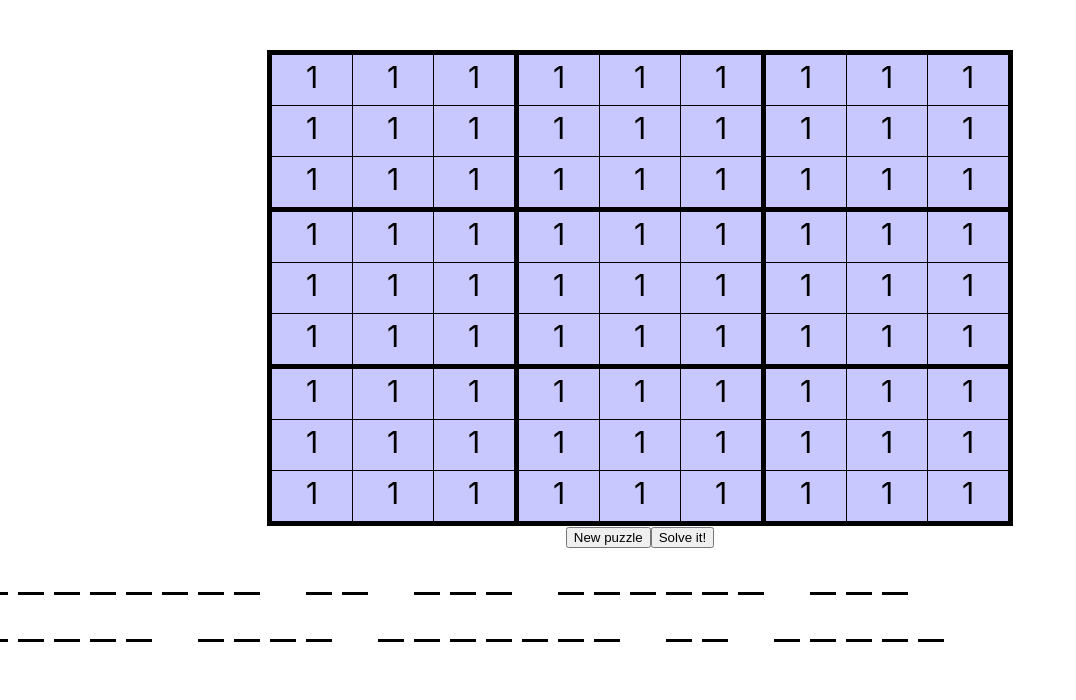
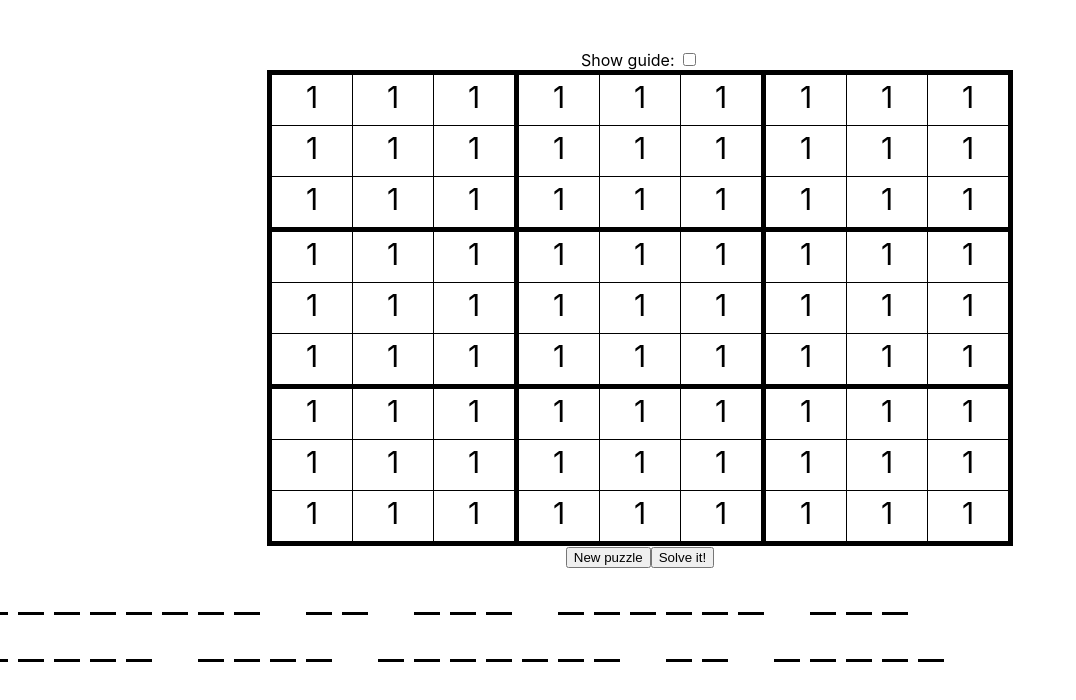
Before and after one commit to RohitTalwalkar/sanskrit-sudoku, a React (Create React App) app: page / in a window 1280 px wide. Shown: the top 700 px of the page, without its empty margins (0-1076 px from the left). Built offline with nearby package versions, Linux system fonts and the light colour scheme.

Commit message:
toggle guide button and update board state on new puzzle button

```diff
--- a/src/App.tsx
+++ b/src/App.tsx
@@ -19,14 +19,34 @@ const INITIAL_BOARD = [
 ];
 
 function App() {
-  const [boardState, setBoardState] = useState(INITIAL_BOARD);
+  const [boardState, _setBoardState] = useState(INITIAL_BOARD);
   const [solution, setSolution] = useState(INITIAL_BOARD);
   const [cellsLeft, setCellsLeft] = useState(100);
 
+  const setBoardState = (
+    newBoard: Array<number[]>,
+    newSolution?: Array<number[]>
+  ) => {
+    const checkSolution = newSolution || solution;
+    let cellsLeft = 0;
+    if (checkSolution) {
+      for (let i = 0; i < 9; i++) {
+        for (let j = 0; j < 9; j++) {
+          if (newBoard[i][j] !== checkSolution[i][j]) {
+            cellsLeft++;
+          }
+        }
+      }
+    }
+    _setBoardState(newBoard);
+    setSolution(checkSolution);
+    setCellsLeft(cellsLeft);
+  };
+
   return (
     <div className="App">
-      <Board {...{ boardState, setBoardState, solution, setCellsLeft }} />
-      <PuzzleButton {...{ setBoardState, setSolution }} />
+      <Board {...{ boardState, setBoardState, solution }} />
+      <PuzzleButton {...{ setBoardState }} />
       <SolvePuzzleButton {...{ boardState, setBoardState }} />
       <DisplayShlok cellsLeft={cellsLeft} />
     </div>
--- a/src/components/Board.tsx
+++ b/src/components/Board.tsx
@@ -1,14 +1,30 @@
+import { useState } from "react";
+
 type Props = {
   boardState: Array<number[]>;
   solution: Array<number[]>;
   setBoardState: any;
-  setCellsLeft: any;
 };
 
 export const Board = (props: Props) => {
-  const { boardState, setBoardState, solution, setCellsLeft } = props;
+  const { boardState, setBoardState, solution } = props;
+  const [showGuide, setShowGuide] = useState("unchecked");
+  const toggleGuide = (checkValue: string) => {
+    if (checkValue === "checked") {
+      setShowGuide("unchecked");
+      return;
+    }
+    setShowGuide("checked");
+  };
   return (
     <>
+      <label htmlFor="show-guide">Show guide: </label>
+      <input
+        name="show-guide"
+        type="checkbox"
+        value={showGuide}
+        onClick={(e) => toggleGuide((e.target as any).value)}
+      />
       {boardState.map((row, index_1) => {
         return (
           <div key={index_1}>
@@ -19,15 +35,6 @@ export const Board = (props: Props) => {
                   updatedBoard[index_1][index_2] =
                     (updatedBoard[index_1][index_2] + 1) % 9;
                   setBoardState(updatedBoard);
-                  let cellsLeft = 0;
-                  for (let i = 0; i < 9; i++) {
-                    for (let j = 0; j < 9; j++) {
-                      if (updatedBoard[i][j] !== solution[i][j]) {
-                        cellsLeft++;
-                      }
-                    }
-                  }
-                  setCellsLeft(cellsLeft);
                 }}
                 className={`noselect board-p p_${index_1}_${index_2} ${
                   index_2 === 0
@@ -36,13 +43,16 @@ export const Board = (props: Props) => {
                     ? "right_side"
                     : "middle_side"
                 } ${
-                  solution[index_1][index_2] === boardState[index_1][index_2]
+                  showGuide === "unchecked"
+                    ? ""
+                    : solution[index_1][index_2] ===
+                      boardState[index_1][index_2]
                     ? "correct"
                     : "wrong"
                 }`}
                 key={`p_${index_1}_${index_2}`}
               >
-                {boardState[index_1][index_2] + 1}
+                {num + 1}
               </div>
             ))}
           </div>
--- a/src/components/PuzzleButton.tsx
+++ b/src/components/PuzzleButton.tsx
@@ -1,7 +1,7 @@
 import { SudokuCreator } from "@algorithm.ts/sudoku";
 
 export const PuzzleButton = (props: any) => {
-  const { setBoardState, setSolution } = props;
+  const { setBoardState } = props;
   const generateNewPuzzle = () => {
     // 3 x 3 = 9
     const creator = new SudokuCreator({ childMatrixWidth: 3 });
@@ -24,8 +24,7 @@ export const PuzzleButton = (props: any) => {
         boardRow = [];
       }
     }
-    setSolution(solvedBoard);
-    setBoardState(newBoard);
+    setBoardState(newBoard, solvedBoard);
   };
   return (
     <input type="button" onClick={generateNewPuzzle} value={"New puzzle"} />
```
